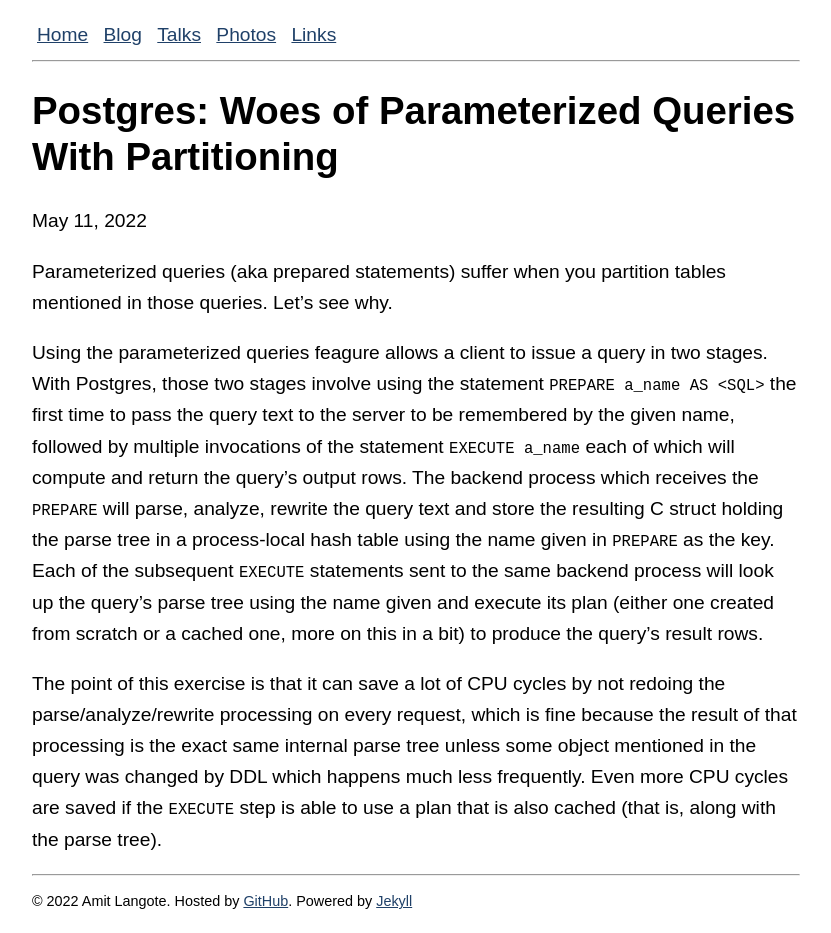
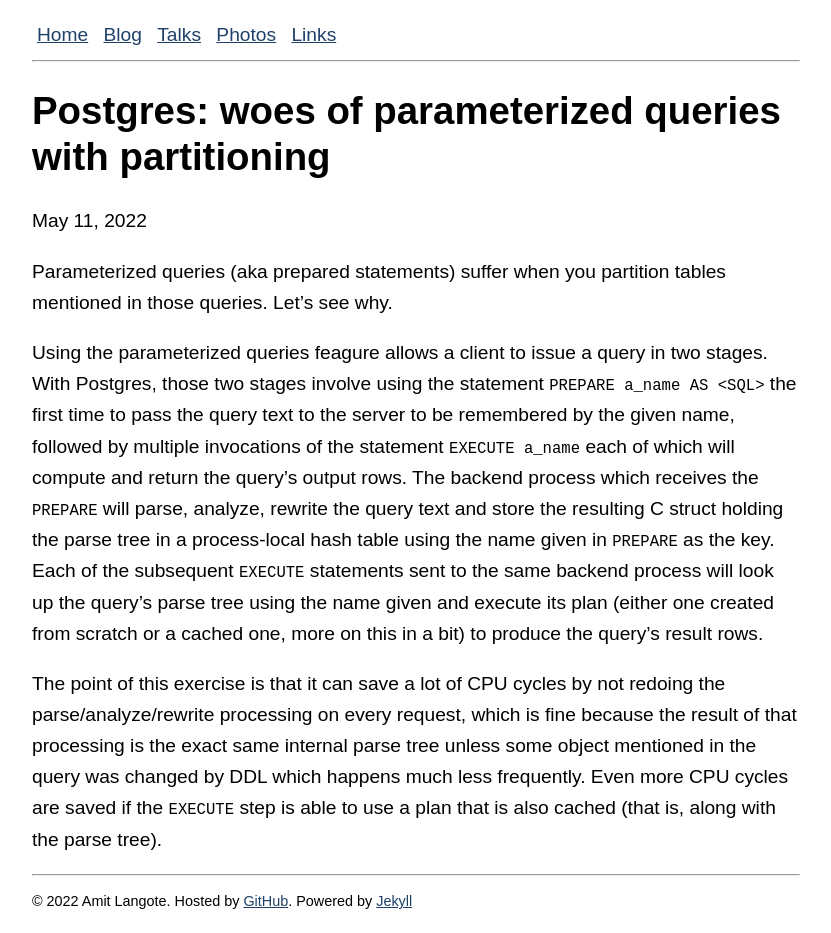
Before and after one commit to amitlan/website, a Jekyll site: the page built from _posts/2022-04-12-param-query-partition-woes.md, in a window 1280 px wide. Shown: the whole page, without its empty margins (224-1055 px from the left). Built offline with Jekyll 4.4.1, drawn with Linux system fonts in a browser that asks for light colours.

```diff
--- a/_posts/2022-04-12-param-query-partition-woes.md
+++ b/_posts/2022-04-12-param-query-partition-woes.md
@@ -1,10 +1,10 @@
 ---
 layout: writing
-title: "Postgres: Woes of Parameterized Queries With Partitioning"
+title: "Postgres: woes of parameterized queries with partitioning"
 tags: [writing, pg]
 last_updated: 2022-05-11
 ---
-# Postgres: Woes of Parameterized Queries With Partitioning
+# Postgres: woes of parameterized queries with partitioning
 
 May 11, 2022
 
```
